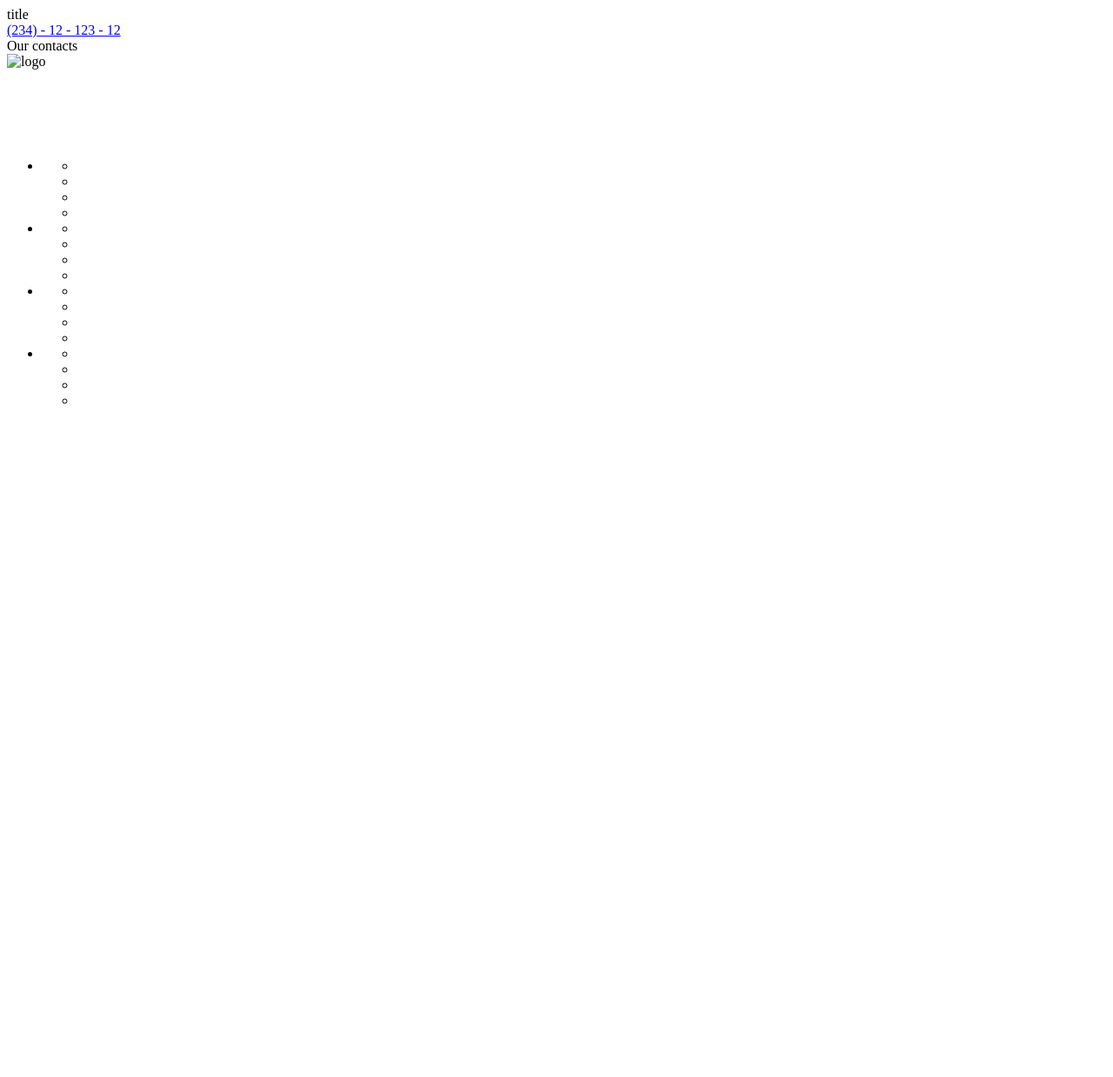
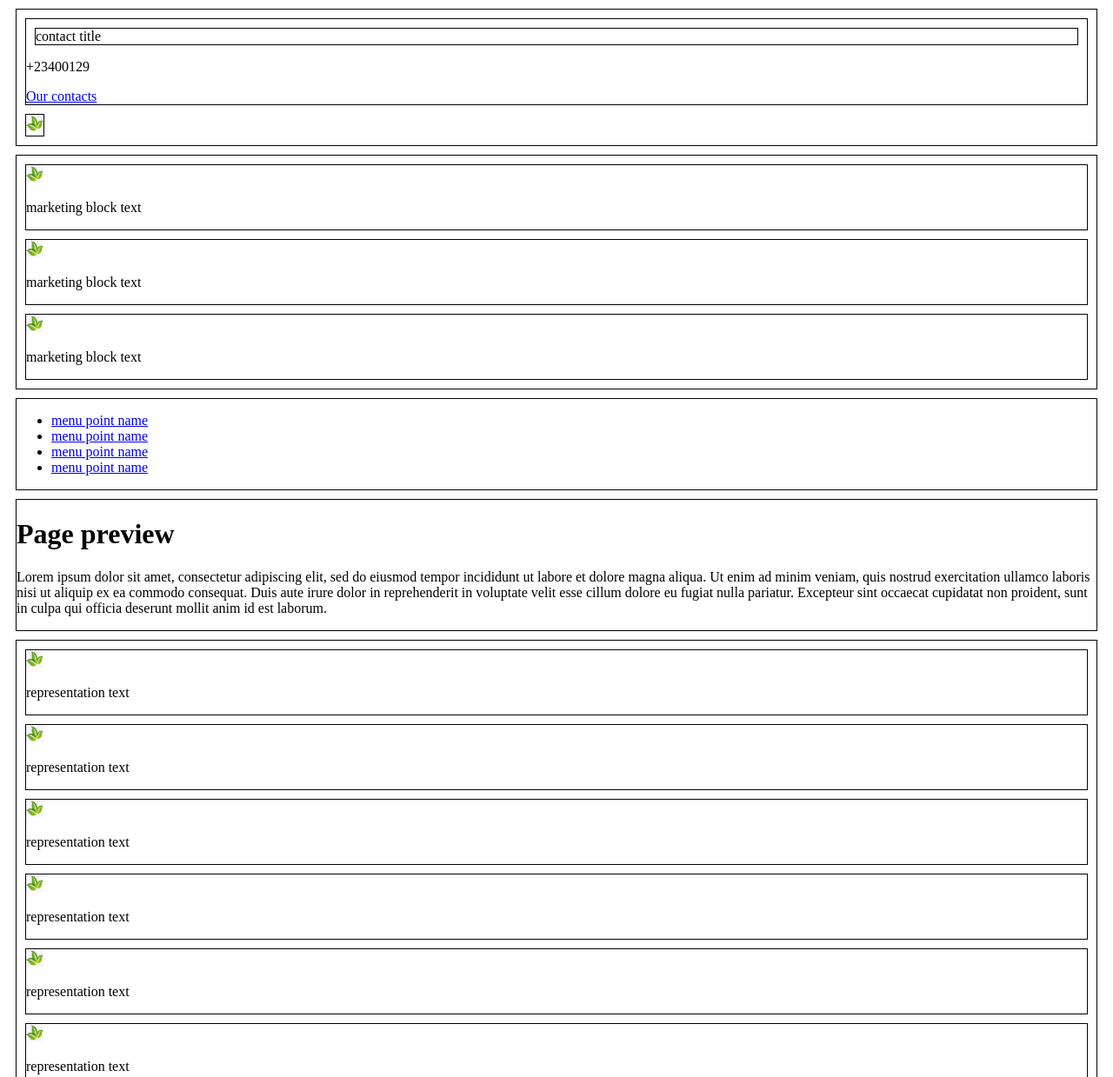
Before and after one commit to YuriyChobanyuk/movus, a plain HTML site: page index.html in a window 1280 px wide. Shown: the top 1239 px of the page at 87% size. Before the commit the page ends 800 px from the top, so only its background shows below. Drawn offline with Linux system fonts and the light colour scheme.

Commit message:
fourth commit

```diff
--- a/index.html
+++ b/index.html
@@ -3,120 +3,119 @@
 <head>
 	<meta charset="UTF-8">
 	<title>Movus</title>
+	<link rel="stylesheet" type="text/css" href="style/style.css">
 </head>
 <body>
 	<header class="header">
 
-		<div class="contacts">
+
 			<div class="contact">
 				<div class="contact__title">
-					title
+					contact title
 				</div>
-				<div class="contact__phone">
-					<a href="tel:2323232323">
-            (234) - 12 - 123 - 12
-          </a>
+				<p>+23400129</p>
+				<a href="#">Our contacts</a>
 				</div>
-			</div>
-			<div class="contacts__link">
-				Our contacts
-			</div>
-		</div>
 
 
 		<div class="logo">
-			<img src="#" alt="logo" class="logo">
+			<img src="img/logo.jpg" alt="logo" class="logo">
 		</div>
-
+	</header>
 
 		<div class="marketing-block-container">
 			<div class="marketing-block">
-				<img src="" alt="" class="marketing-block__logo">
-				<p class="marketing-block__text"></p>
+				<img src="img/logo.jpg" alt="logo" class="marketing-block__logo logo">
+				<p class="marketing-block__text">marketing block text</p>
 			</div>
 			<div class="marketing-block">
-				<img src="" alt="" class="marketing-block__logo">
-				<p class="marketing-block__text"></p>
+				<img src="img/logo.jpg" alt="logo" class="marketing-block__logo logo">
+				<p class="marketing-block__text">marketing block text</p>
 			</div>
 			<div class="marketing-block">
-				<img src="" alt="" class="marketing-block__logo">
-				<p class="marketing-block__text"></p>
+				<img src="img/logo.jpg" alt="logo" class="marketing-block__logo logo">
+				<p class="marketing-block__text">marketing block text</p>
 			</div>
 		</div>
 	</header>
 
 
 	<div class="menu">
-		<ul class="menu-list">
-			<li class="menu-list-item">
-				<ul class="list-item-droplist">
-					<li class="droplist__item"></li>
-					<li class="droplist__item"></li>
-					<li class="droplist__item"></li>
-					<li class="droplist__item"></li>
+		<ul>
+			<li class="menu-point is-active">
+				<a href="#">menu point name</a>
+				<ul>
+					<li class="menu-point__subpoint"><a href="#">subpoint name</a></li>
+					<li class="menu-point__subpoint"><a href="#">subpoint name</a></li>
+					<li class="menu-point__subpoint"><a href="#">subpoint name</a></li>
+					<li class="menu-point__subpoint"><a href="#">subpoint name</a></li>
 				</ul>
 			</li>
-			<li class="menu-list-item">
-				<ul class="list-item-droplist">
-					<li class="droplist__item"></li>
-					<li class="droplist__item"></li>
-					<li class="droplist__item"></li>
-					<li class="droplist__item"></li>
+			<li class="menu-point is-active">
+				<a href="#">menu point name</a>
+				<ul>
+					<li class="menu-point__subpoint"><a href="#">subpoint name</a></li>
+					<li class="menu-point__subpoint"><a href="#">subpoint name</a></li>
+					<li class="menu-point__subpoint"><a href="#">subpoint name</a></li>
+					<li class="menu-point__subpoint"><a href="#">subpoint name</a></li>
 				</ul>
 			</li>
-			<li class="menu-list-item">
-				<ul class="list-item-droplist">
-					<li class="droplist__item"></li>
-					<li class="droplist__item"></li>
-					<li class="droplist__item"></li>
-					<li class="droplist__item"></li>
+			<li class="menu-point is-active">
+				<a href="#">menu point name</a>
+				<ul>
+					<li class="menu-point__subpoint"><a href="#">subpoint name</a></li>
+					<li class="menu-point__subpoint"><a href="#">subpoint name</a></li>
+					<li class="menu-point__subpoint"><a href="#">subpoint name</a></li>
+					<li class="menu-point__subpoint"><a href="#">subpoint name</a></li>
 				</ul>
 			</li>
-			<li class="menu-list-item">
-				<ul class="list-item-droplist">
-					<li class="droplist__item"></li>
-					<li class="droplist__item"></li>
-					<li class="droplist__item"></li>
-					<li class="droplist__item"></li>
+			<li class="menu-point is-active">
+				<a href="#">menu point name</a>
+				<ul>
+					<li class="menu-point__subpoint"><a href="#">subpoint name</a></li>
+					<li class="menu-point__subpoint"><a href="#">subpoint name</a></li>
+					<li class="menu-point__subpoint"><a href="#">subpoint name</a></li>
+					<li class="menu-point__subpoint"><a href="#">subpoint name</a></li>
 				</ul>
 			</li>
 		</ul>
 	</div>
 
 	<div class="page-preview">
-		<h1 class="page-preview__header"></h1>
-		<p class="page-preview__text"></p>
+		<h1 class="page-preview__header">Page preview</h1>
+		<p class="page-preview__text">Lorem ipsum dolor sit amet, consectetur adipiscing elit, sed do eiusmod tempor incididunt ut labore et dolore magna aliqua. Ut enim ad minim veniam, quis nostrud exercitation ullamco laboris nisi ut aliquip ex ea commodo consequat. Duis aute irure dolor in reprehenderit in voluptate velit esse cillum dolore eu fugiat nulla pariatur. Excepteur sint occaecat cupidatat non proident, sunt in culpa qui officia deserunt mollit anim id est laborum.</p>
 	</div>
 
 	<div class="representation">
 		<div class="representation-block">
-			<img src="" alt="" class="representation-block__logo">
-			<p class="representation-block__text"></p>
+			<img src="img/logo.jpg" alt="" class="representation-block__logo logo">
+			<p class="representation-block__text">representation text</p>
 		</div>
 		<div class="representation-block">
-			<img src="" alt="" class="representation-block__logo">
-			<p class="representation-block__text"></p>
+			<img src="img/logo.jpg" alt="" class="representation-block__logo logo">
+			<p class="representation-block__text">representation text</p>
 		</div>
 		<div class="representation-block">
-			<img src="" alt="" class="representation-block__logo">
-			<p class="representation-block__text"></p>
+			<img src="img/logo.jpg" alt="" class="representation-block__logo logo">
+			<p class="representation-block__text">representation text</p>
 		</div>
 		<div class="representation-block">
-			<img src="" alt="" class="representation-block__logo">
-			<p class="representation-block__text"></p>
+			<img src="img/logo.jpg" alt="" class="representation-block__logo logo">
+			<p class="representation-block__text">representation text</p>
 		</div>
 		<div class="representation-block">
-			<img src="" alt="" class="representation-block__logo">
-			<p class="representation-block__text"></p>
+			<img src="img/logo.jpg" alt="" class="representation-block__logo logo">
+			<p class="representation-block__text">representation text</p>
 		</div>
 		<div class="representation-block">
-			<img src="" alt="" class="representation-block__logo">
-			<p class="representation-block__text"></p>
+			<img src="img/logo.jpg" alt="" class="representation-block__logo logo">
+			<p class="representation-block__text">representation text</p>
 		</div>
 	</div>
 
 	<footer class="footer">
-		<div class="contact"><a href="#" class="contact__phone"></a></div>
+		Footer
+		<div class="contact"><a href="#" class="contact__phone">182492834</a></div>
 	</footer>
 </body>
 </html>
--- /dev/null
+++ b/style/style.css
@@ -0,0 +1,12 @@
+.menu-point__subpoint{
+	display: none;
+}
+
+.logo{
+	max-width: 20px;
+}
+
+div, header, footer{
+	border: 1px solid black;
+	margin: 10px;
+}
```
Also changed, not shown: img/logo.jpg (added).
